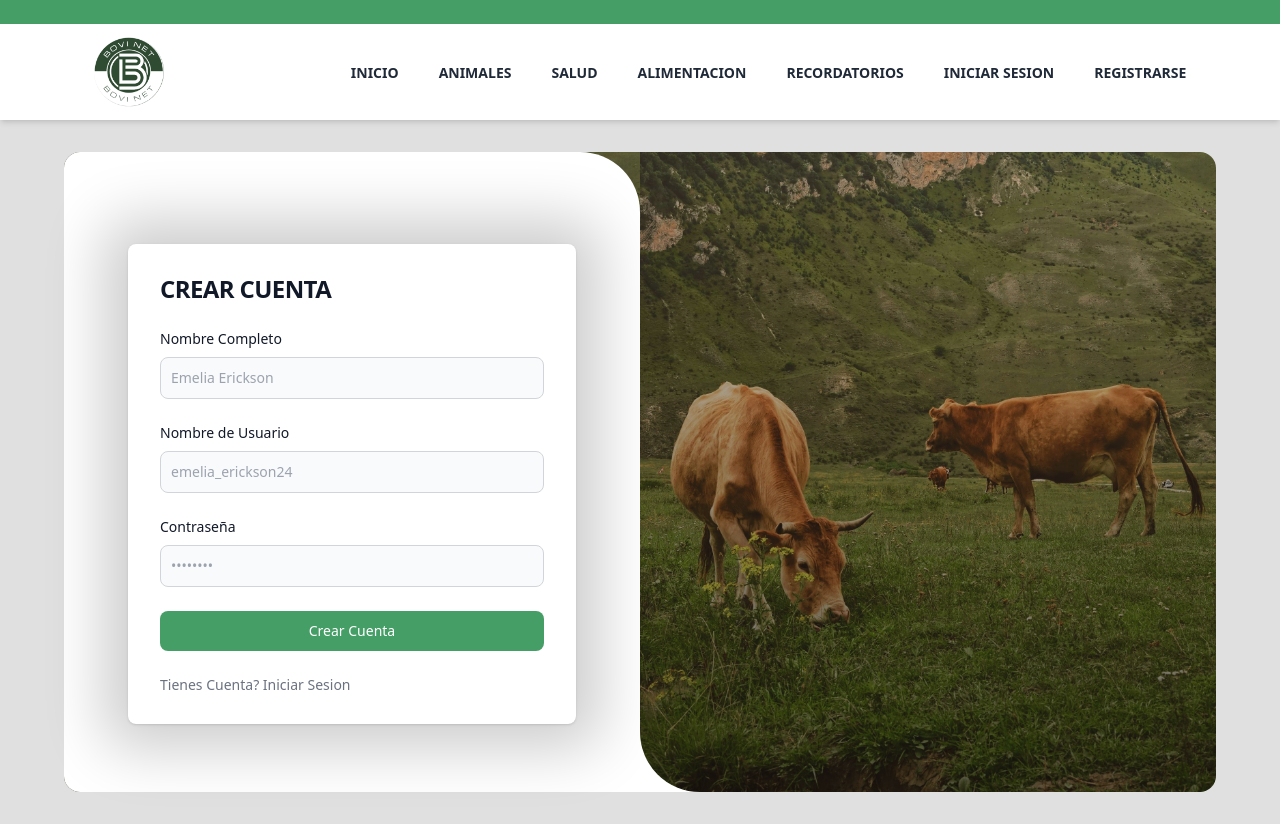
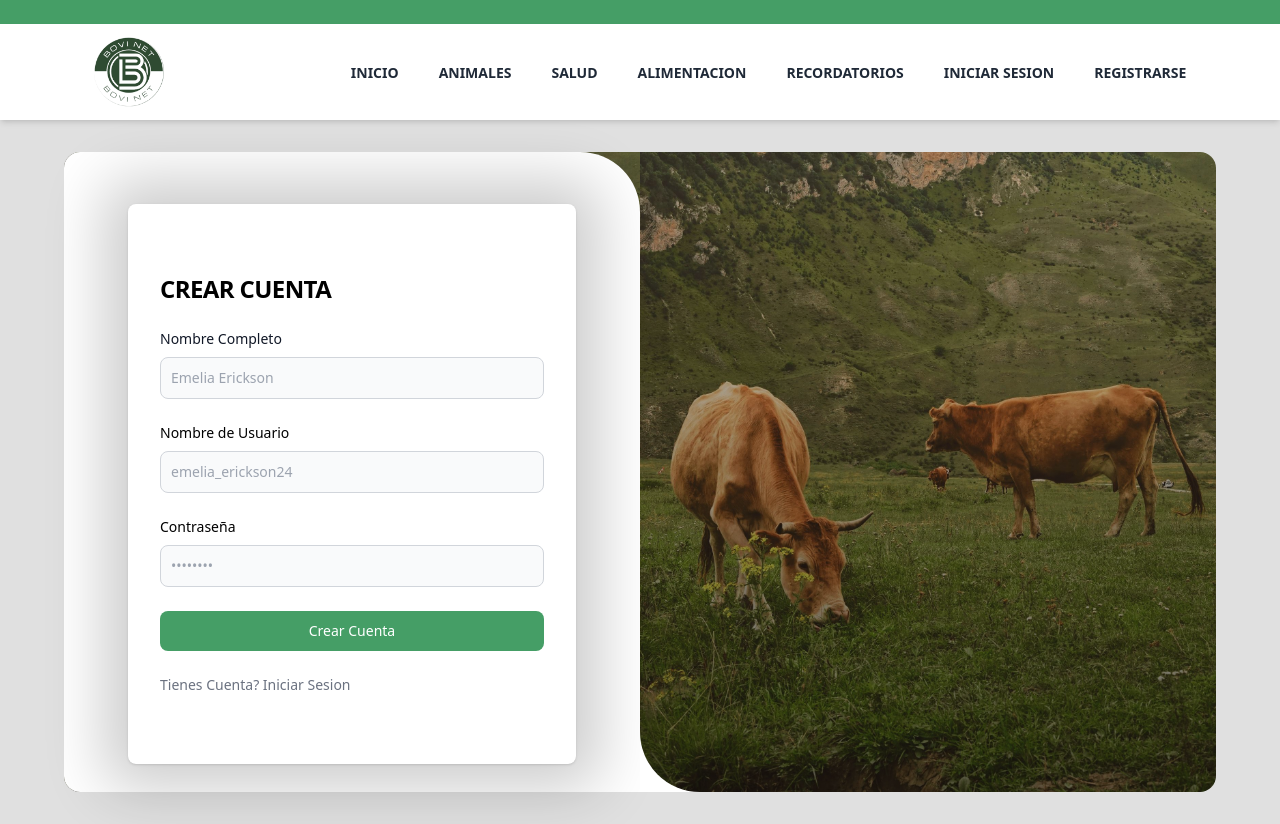
Before and after one commit to SamuelPelaezz131/ProyectAnimals, a React (Vite) app in the folder Client/: page /createcount in a window 1280 px wide. Built offline with nearby package versions, Linux system fonts and the light colour scheme; what @midudev/tailwind-animations would draw is missing.

Commit message:
Advance code

```diff
--- a/Client/src/pages/createcount/createcount.jsx
+++ b/Client/src/pages/createcount/createcount.jsx
@@ -1,6 +1,6 @@
 import React from "react";
 import { NavLink } from "react-router-dom";
-import "./Createcount.css";
+import "./createcount.css";
 
 function Createcount() {
   return (
@@ -10,16 +10,16 @@
       <div className=" conten-right w-[50%] FondoVaca rounded-l-2xl shadow-[80px] ">
           <div className="  w-full bg-white h-[80vh] rounded-tr-[60px] rounded-l-2xl ">
             <section class="flex flex-col items-center pt-6 h-[80vh]  justify-center ">
-                <div class="w-full bg-white rounded-lg shadow dark:border md:mt-0 sm:max-w-md xl:p-0 dark:bg-gray-800 dark:border-gray-700">
-                  <div class="p-6 space-y-4 md:space-y-6 sm:p-8 shadow-[0_0px_60px_25px_rgba(0,0,0,0.2)] h-[60vh]  rounded-lg flex flex-col justify-center ">
-                    <h1 class="text-2xl font-bold leading-tight tracking-tight text-gray-900 md:text-2xl dark:text-white">
+              <div class="w-full bg-white rounded-lg shadow dark:border md:mt-0 sm:max-w-md xl:p-0">
+                <div class="p-6 space-y-4 md:space-y-6 sm:p-8 shadow-[0_0px_60px_25px_rgba(0,0,0,0.2)] h-[70vh]  rounded-lg flex flex-col justify-center ">
+                  <h1 class="text-2xl font-bold leading-tight tracking-tight text-black md:text-2xl">
                     CREAR CUENTA
                   </h1>
                   <form class="space-y-4 md:space-y-6" method="POST">
                     <div>
                       <label
                         for="name"
-                          class="block mb-2 text-sm font-medium text-gray-900 dark:text-white"
+                        class="block mb-2 text-sm font-medium text-gray-900 dark:text-black"
                       >
                         Nombre Completo
                       </label>
@@ -27,7 +27,7 @@
                         type="text"
                         name="name"
                         id="name"
-                          class="bg-gray-50 border border-gray-300 text-gray-900 sm:text-sm rounded-lg focus:ring-blue-600 focus:border-blue-600 block w-full p-2.5 dark:bg-gray-700 dark:border-gray-600 dark:placeholder-gray-400 dark:text-white dark:focus:ring-blue-500 dark:focus:border-blue-500"
+                        class="bg-gray-50 border border-gray-300 text-black sm:text-sm rounded-lg block w-full p-2.5"
                         placeholder="Emelia Erickson"
                         required=""
                       />
@@ -35,7 +35,7 @@
                     <div>
                       <label
                         for="username"
-                          class="block mb-2 text-sm font-medium text-gray-900 dark:text-white"
+                        class="block mb-2 text-sm font-medium text-black "
                       >
                         Nombre de Usuario
                       </label>
@@ -43,7 +43,7 @@
                         type="text"
                         name="username"
                         id="username"
-                          class="bg-gray-50 border border-gray-300 text-gray-900 sm:text-sm rounded-lg focus:ring-blue-600 focus:border-blue-600 block w-full p-2.5 dark:bg-gray-700 dark:border-gray-600 dark:placeholder-gray-400 dark:text-white dark:focus:ring-blue-500 dark:focus:border-blue-500"
+                        class="bg-gray-50 border border-gray-300 text-black sm:text-sm rounded-lg block w-full p-2.5"
                         placeholder="emelia_erickson24"
                         required=""
                       />
@@ -51,7 +51,7 @@
                     <div>
                       <label
                         for="password"
-                          class="block mb-2 text-sm font-medium text-gray-900 dark:text-white"
+                        class="block mb-2 text-sm font-medium text-black"
                       >
                         Contraseña
                       </label>
@@ -60,7 +60,7 @@
                         name="password"
                         id="password"
                         placeholder="••••••••"
-                          class="bg-gray-50 border border-gray-300 text-gray-900 sm:text-sm rounded-lg focus:ring-blue-600 focus:border-blue-600 block w-full p-2.5 dark:bg-gray-700 dark:border-gray-600 dark:placeholder-gray-400 dark:text-white dark:focus:ring-blue-500 dark:focus:border-blue-500"
+                        class="bg-gray-50 border border-gray-300 text-black sm:text-sm rounded-lg block w-full p-2.5"
                         required=""
                       />
                     </div>
--- a/Client/src/pages/log/log.jsx
+++ b/Client/src/pages/log/log.jsx
@@ -1,5 +1,5 @@
 import React from 'react'
-import './Log.css'
+import './log.css'
 import { NavLink } from 'react-router-dom'
 
 function Log() {
```
Lines whose indentation alone changed are shown as unchanged.
